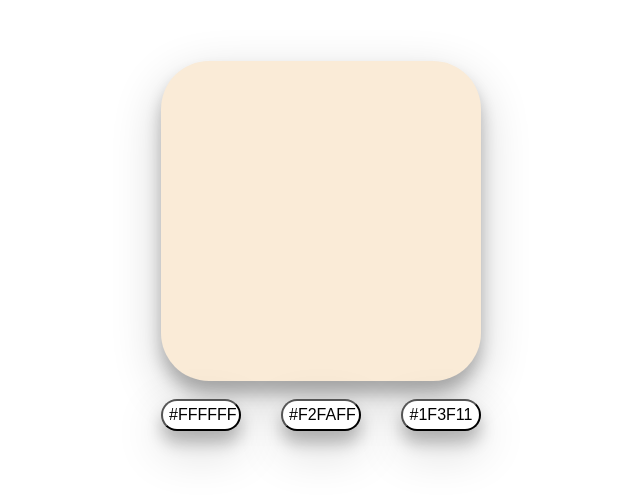
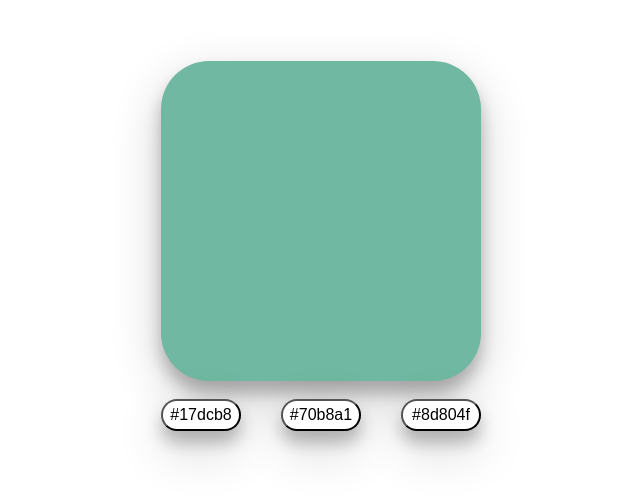
Before and after one commit to Jovan-K/ColorGuessr, a plain HTML site: page index.html in a window 1280 px wide. Shown: the part 154-652 px from the top of the page, without its empty margins (319-959 px from the left). Drawn offline with Linux system fonts and the light colour scheme; a web font is replaced by a local one.

Commit message:
Gotovoooo, samo fali...
neka hot animacija za tacno i netacno

```diff
--- a/index.html
+++ b/index.html
@@ -8,15 +8,16 @@
     <link rel="stylesheet" href="style.css">
     <link rel="shortcut icon" href="ikonica.jpg" type="image/x-icon">
 </head>
-<body>
+<body onload="main()">
+
     <div>
-        <div class="boja">
+        <div class="boja" id="boja">
         </div>
         <br>
         <div class="dugmad">
-            <button>#FFFFFF</button>
-            <button>#F2FAFF</button>
-            <button>#1F3F11</button>
+            <button id="opt1"></button>
+            <button id="opt2"></button>
+            <button id="opt3"></button>
         </div>
     </div>
 
--- a/script.js
+++ b/script.js
@@ -0,0 +1,59 @@
+let izabrani, netacan1, netacan2;
+let polje = document.getElementById("boja");
+
+function randomBoja(){
+    let boja = "#" + Math.floor(Math.random()*16777215).toString(16);
+    return boja;
+}
+
+function randomDugme(){
+    let biranje = Math.floor(Math.random() * 3);
+    if(biranje == 0){
+        izabrani = document.getElementById("opt1");
+        netacan1 = document.getElementById("opt2");
+        netacan2 = document.getElementById("opt3");
+    }
+    else if(biranje == 1){
+        izabrani = document.getElementById("opt2");
+        netacan1 = document.getElementById("opt1");
+        netacan2 = document.getElementById("opt3");
+    }
+    else if(biranje == 2){
+        izabrani = document.getElementById("opt3");
+        netacan1 = document.getElementById("opt1");
+        netacan2 = document.getElementById("opt2");
+    }
+}
+
+function tacan(){
+    polje.style.backgroundColor = "green";
+    console.log("tacan");
+    ocistiEvente();
+    setTimeout(main, 1000);
+}
+
+function netacan(){
+    polje.style.backgroundColor = "red";
+    console.log("netacan");
+    ocistiEvente()
+    setTimeout(main, 1000);
+}
+
+function ocistiEvente(){
+    izabrani.removeEventListener("click", tacan);
+    netacan1.removeEventListener("click", netacan);
+    netacan2.removeEventListener("click", netacan);
+}
+
+function main(){
+    let boja = randomBoja();
+    randomDugme();
+    polje.style.backgroundColor = boja;
+    izabrani.innerHTML = boja;
+    netacan1.innerHTML = randomBoja();
+    netacan2.innerHTML = randomBoja();
+    console.log(boja, izabrani)
+    izabrani.addEventListener("click", tacan);
+    netacan1.addEventListener("click", netacan);
+    netacan2.addEventListener("click", netacan);
+}
--- a/style.css
+++ b/style.css
@@ -40,10 +40,8 @@ button:active {
 }
 
 .boja{
-    background-color: antiquewhite;
     width: 20rem;
     height: 20rem;
     border-radius: 15%;
     box-shadow: 0 12px 16px 0 rgba(0,0,0,0.24), 0 17px 50px 0 rgba(0,0,0,0.19);
-
 }
```
